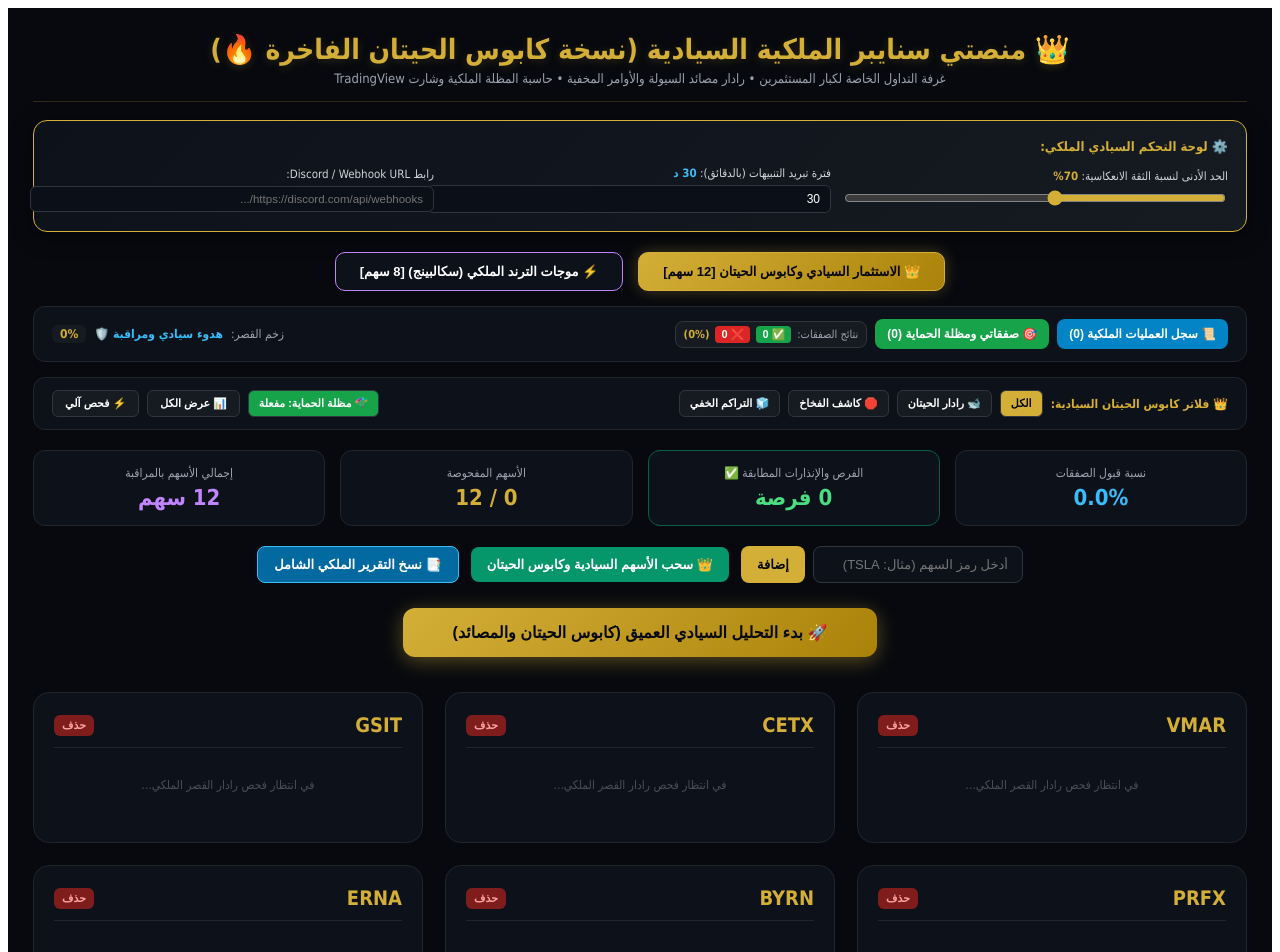
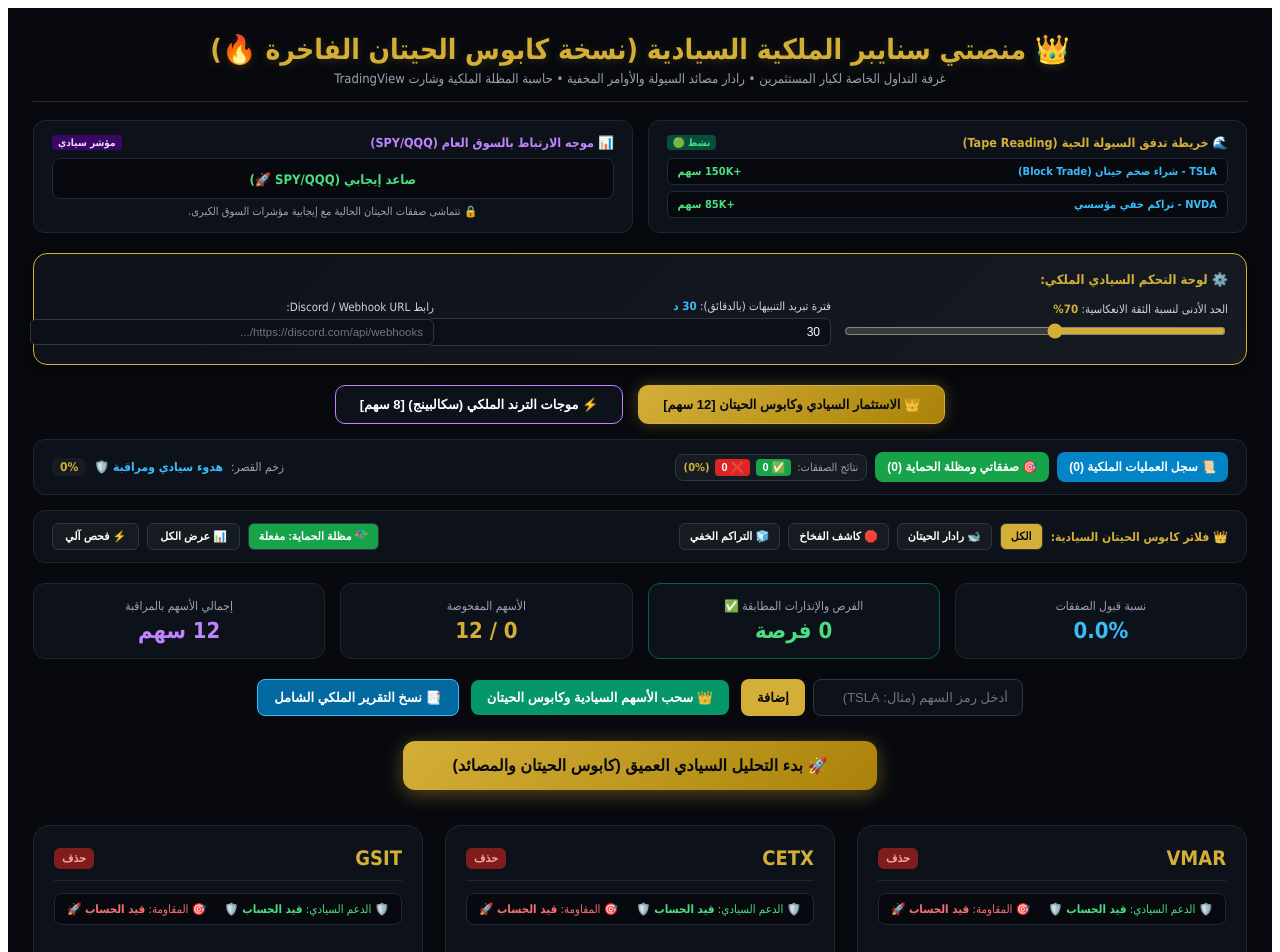
Before and after one commit to fares1040/trading-bot-pro, a Next.js app: page / in a window 1280 px wide. Shown: the top 952 px of the page. Built offline with nearby package versions, Linux system fonts and the light colour scheme.

Commit message:
Update page.jsx

```diff
--- a/app/page.jsx
+++ b/app/page.jsx
@@ -37,6 +37,17 @@ export default function Home() {
   // التنبيهات الاستباقية وحاسبة المظلة الملكية
   const [earlyAlertsEnabled, setEarlyAlertsEnabled] = useState(true);
   const [parachuteActive, setParachuteActive] = useState(true);
+
+  // 👑 ميزات الحيتان الإضافية الجديدة
+  const [marketTrendIndex, setMarketTrendIndex] = useState('صاعد إيجابي (SPY/QQQ 🚀)');
+  const [liveOrderFlowTape, setLiveOrderFlowTape] = useState([
+    { id: 1, sym: 'TSLA', type: 'شراء ضخم حيتان (Block Trade)', vol: '+150K سهم', time: 'الآن' },
+    { id: 2, sym: 'NVDA', type: 'تراكم خفي مؤسسي', vol: '+85K سهم', time: 'منذ دقيقة' }
+  ]);
+  const [supplyDemandZones, setSupplyDemandZones] = useState({
+    'TSLA': { support: '185.50 $', resistance: '202.00 $' },
+    'NVDA': { support: '115.00 $', resistance: '130.00 $' }
+  });
 
   // سجل إحصائيات الأداء الملكي وتاريخ التنبيهات
   const [tradeStats, setTradeStats] = useState(() => {
@@ -296,6 +307,17 @@ export default function Home() {
     alert(`👑 تم اعتماد الصفقة ملكياً على [${sym}] بسعر [${p}]!\n🪂 تم تفعيل حاسبة المظلة السيادية والأهداف التدريجية.`);
   };
 
+  // 🎯 تفعيل حاسبة تعديل المظلة عند الهدف الأول (Break-even)
+  const adjustParachuteToBreakEven = (tradeId) => {
+    setActiveTrades(prev => prev.map(t => {
+      if (t.id === tradeId) {
+        return { ...t, stopLoss: t.entryPrice.toFixed(2), note: 'تم نقل وقف الخسارة لنقطة الدخول (حماية تامة 🛡️)' };
+      }
+      return t;
+    }));
+    alert('🛡️ تم تعديل مظلة الحماية بنجاح! تم رفع وقف الخسارة إلى سعر الدخول تماماً لحماية رأس المال.');
+  };
+
   const closeActiveTrade = (tradeId) => {
     setActiveTrades(prev => prev.filter(t => t.id !== tradeId));
     alert('✅ تم إغلاق الصفقة بنجاح وتدوينها في سجل الأرباح الملكي.');
@@ -384,6 +406,43 @@ export default function Home() {
           <p style={{ color: '#9ca3af', fontSize: '13px', margin: 0 }}>
             غرفة التداول الخاصة لكبار المستثمرين • رادار مصائد السيولة والأوامر المخفية • حاسبة المظلة الملكية وشارت TradingView
           </p>
+        </div>
+
+        {/* 🌟 شريط المؤشرات الإضافية الحية (تدفق السيولة + الارتباط بالسوق العام) */}
+        <div style={{ display: 'grid', gridTemplateColumns: 'repeat(auto-fit, minmax(320px, 1fr))', gap: '15px', marginBottom: '20px' }}>
+
+          {/* شريط تدفق السيولة الحية (Live Order Flow Tape) */}
+          <div style={{ background: '#0d111a', padding: '14px 18px', borderRadius: '12px', border: '1px solid #21262d' }}>
+            <div style={{ display: 'flex', justifyContent: 'space-between', alignItems: 'center', marginBottom: '8px' }}>
+              <span style={{ color: '#d4af37', fontSize: '12.5px', fontWeight: 'bold' }}>🌊 خريطة تدفق السيولة الحية (Tape Reading)</span>
+              <span style={{ background: '#064e3b', color: '#4ade80', fontSize: '10px', padding: '2px 6px', borderRadius: '4px', fontWeight: 'bold' }}>نشط 🟢</span>
+            </div>
+            <div style={{ display: 'flex', flexDirection: 'column', gap: '6px' }}>
+              {liveOrderFlowTape.map(item => (
+                <div key={item.id} style={{ display: 'flex', justifyContent: 'space-between', background: '#07090e', padding: '6px 10px', borderRadius: '6px', fontSize: '11px', border: '1px solid #1f2937' }}>
+                  <span style={{ color: '#38bdf8', fontWeight: 'bold' }}>{item.sym} - {item.type}</span>
+                  <span style={{ color: '#4ade80', fontWeight: 'bold' }}>{item.vol}</span>
+                </div>
+              ))}
+            </div>
+          </div>
+
+          {/* مؤشر الارتباط بالسوق العام وسرعة العرض والطلب */}
+          <div style={{ background: '#0d111a', padding: '14px 18px', borderRadius: '12px', border: '1px solid #21262d', display: 'flex', flexDirection: 'column', justifyContent: 'space-between' }}>
+            <div>
+              <div style={{ display: 'flex', justifyContent: 'space-between', alignItems: 'center', marginBottom: '8px' }}>
+                <span style={{ color: '#c084fc', fontSize: '12.5px', fontWeight: 'bold' }}>📊 موجه الارتباط بالسوق العام (SPY/QQQ)</span>
+                <span style={{ background: '#3b0764', color: '#e9d5ff', fontSize: '10px', padding: '2px 6px', borderRadius: '4px', fontWeight: 'bold' }}>مؤشر سيادي</span>
+              </div>
+              <div style={{ background: '#07090e', padding: '10px', borderRadius: '8px', border: '1px solid #1f2937', textAlign: 'center', margin: '6px 0' }}>
+                <span style={{ fontSize: '13px', fontWeight: '900', color: '#4ade80' }}>{marketTrendIndex}</span>
+              </div>
+            </div>
+            <div style={{ fontSize: '11px', color: '#9ca3af', textAlign: 'center' }}>
+              🔒 تتماشى صفقات الحيتان الحالية مع إيجابية مؤشرات السوق الكبرى.
+            </div>
+          </div>
+
         </div>
 
         {/* لوحة التحكم الملكية المباشرة */}
@@ -566,6 +625,7 @@ export default function Home() {
             const data = currentRes[sym];
             const isMatched = data?.isSuitable && data?.confidenceScore >= minConfidence;
             const isEarly = data?.isEarlyAlert && !isMatched;
+            const zoneInfo = supplyDemandZones[sym] || { support: 'قيد الحساب 🛡️', resistance: 'قيد الحساب 🚀' };
 
             return (
               <div key={sym} style={{ background: '#0d111a', padding: '20px', borderRadius: '16px', border: isMatched ? '2px solid #22c55e' : isEarly ? '2px solid #d4af37' : '1px solid #21262d', position: 'relative', boxShadow: isMatched ? '0 0 15px rgba(34,197,94,0.15)' : 'none' }}>
@@ -576,6 +636,12 @@ export default function Home() {
                     {isEarly && <span style={{ background: '#451a03', color: '#d4af37', fontSize: '10px', padding: '2px 8px', borderRadius: '4px', fontWeight: 'bold' }}>إنذار ملكي ⏳</span>}
                   </div>
                   <button onClick={() => removeSymbol(sym)} style={{ background: '#7f1d1d', color: '#fca5a5', border: 'none', borderRadius: '6px', padding: '4px 8px', cursor: 'pointer', fontSize: '11px', fontWeight: 'bold' }}>حذف</button>
+                </div>
+
+                {/* ⚡ رادار مستويات العرض والطلب الخاص بالسهم */}
+                <div style={{ background: '#07090e', padding: '8px 12px', borderRadius: '8px', border: '1px solid #1f2937', marginBottom: '12px', display: 'flex', justifyContent: 'space-between', fontSize: '11.5px' }}>
+                  <span style={{ color: '#4ade80' }}>🛡️ الدعم السيادي: <strong>{zoneInfo.support}</strong></span>
+                  <span style={{ color: '#f87171' }}>🎯 المقاومة: <strong>{zoneInfo.resistance}</strong></span>
                 </div>
 
                 {data ? (
@@ -593,7 +659,7 @@ export default function Home() {
                           <button onClick={() => copyToClipboard(data.analysis)} style={{ flex: 1, background: '#334155', color: '#fff', border: 'none', borderRadius: '8px', padding: '8px', fontSize: '12px', cursor: 'pointer', fontWeight: 'bold' }}>📋 نسخ التقرير</button>
                         </div>
                         <button onClick={() => enterTrade(sym, data.price)} style={{ width: '100%', background: isMatched ? '#16a34a' : '#d4af37', color: isMatched ? '#fff' : '#07090e', border: 'none', borderRadius: '8px', padding: '10px', fontSize: '13px', cursor: 'pointer', fontWeight: '900' }}>
-                          👑 اعتماد الصفقة الملكية (تفعيل مظلة الحماية)
+                          👑 اعتماد الصفقة الملكية (تفعيل مظلة الحماية والأهداف)
                         </button>
                       </div>
                     ) : (
@@ -634,9 +700,9 @@ export default function Home() {
         {/* نافذة صفقاتي ومظلة الحماية الملكية */}
         {showTradesModal && (
           <div style={{ position: 'fixed', top: 0, left: 0, width: '100%', height: '100%', background: 'rgba(0,0,0,0.8)', display: 'flex', justifyContent: 'center', alignItems: 'center', zIndex: 1000 }}>
-            <div style={{ background: '#0d111a', padding: '25px', borderRadius: '16px', border: '1px solid #d4af37', width: '90%', maxWidth: '700px', maxHeight: '85vh', overflowY: 'auto' }}>
+            <div style={{ background: '#0d111a', padding: '25px', borderRadius: '16px', border: '1px solid #d4af37', width: '90%', maxWidth: '750px', maxHeight: '85vh', overflowY: 'auto' }}>
               <div style={{ display: 'flex', justifyContent: 'space-between', alignItems: 'center', marginBottom: '15px', borderBottom: '1px solid #21262d', paddingBottom: '10px' }}>
-                <h3 style={{ margin: 0, color: '#d4af37', fontSize: '18px' }}>👑 صفقاتي النشطة ومظلة الحماية السيادية</h3>
+                <h3 style={{ margin: 0, color: '#d4af37', fontSize: '18px' }}>👑 صفقاتي النشطة ومظلة الحماية والأهداف التدريجية</h3>
                 <button onClick={() => setShowTradesModal(false)} style={{ background: '#7f1d1d', color: '#fff', border: 'none', padding: '5px 10px', borderRadius: '6px', cursor: 'pointer', fontWeight: 'bold' }}>إغلاق</button>
               </div>
               {activeTrades.length === 0 ? (
@@ -649,13 +715,18 @@ export default function Home() {
                         👑 الرمز: {t.symbol} <span style={{ color: '#38bdf8', fontSize: '11px' }}>({t.type})</span>
                       </div>
                       <div style={{ color: '#d1d5db', fontSize: '12.5px', lineHeight: '1.5' }}>
-                        سعر الدخول: <strong style={{ color: '#4ade80' }}>{t.entryPrice}</strong> | وقف الخسارة المظلي: <strong style={{ color: '#ef4444' }}>{t.stopLoss}</strong><br/>
+                        سعر الدخول: <strong style={{ color: '#4ade80' }}>{t.entryPrice}</strong> | وقف الخسارة المظلي: <strong style={{ color: '#ef4444' }}>{t.stopLoss}</strong> {t.note ? <span style={{ color: '#38bdf8' }}>({t.note})</span> : ''}<br/>
                         🎯 أهداف الخروج الملكية: الهدف 1: {t.targets.t1} | الهدف 2: {t.targets.t2} | الهدف 3: {t.targets.t3}
                       </div>
                     </div>
-                    <button onClick={() => closeActiveTrade(t.id)} style={{ background: '#dc2626', color: '#fff', border: 'none', padding: '8px 14px', borderRadius: '6px', fontSize: '12px', fontWeight: 'bold', cursor: 'pointer' }}>
-                      إغلاق وتدوين الأرباح 🛑
-                    </button>
+                    <div style={{ display: 'flex', gap: '6px', flexDirection: 'column' }}>
+                      <button onClick={() => adjustParachuteToBreakEven(t.id)} style={{ background: '#0284c7', color: '#fff', border: 'none', padding: '6px 12px', borderRadius: '6px', fontSize: '11px', fontWeight: 'bold', cursor: 'pointer' }}>
+                        🛡️ تفعيل حماية الدخول (هدف 1)
+                      </button>
+                      <button onClick={() => closeActiveTrade(t.id)} style={{ background: '#dc2626', color: '#fff', border: 'none', padding: '6px 12px', borderRadius: '6px', fontSize: '11px', fontWeight: 'bold', cursor: 'pointer' }}>
+                        إغلاق وتدوين الأرباح 🛑
+                      </button>
+                    </div>
                   </div>
                 ))
               )}
```
